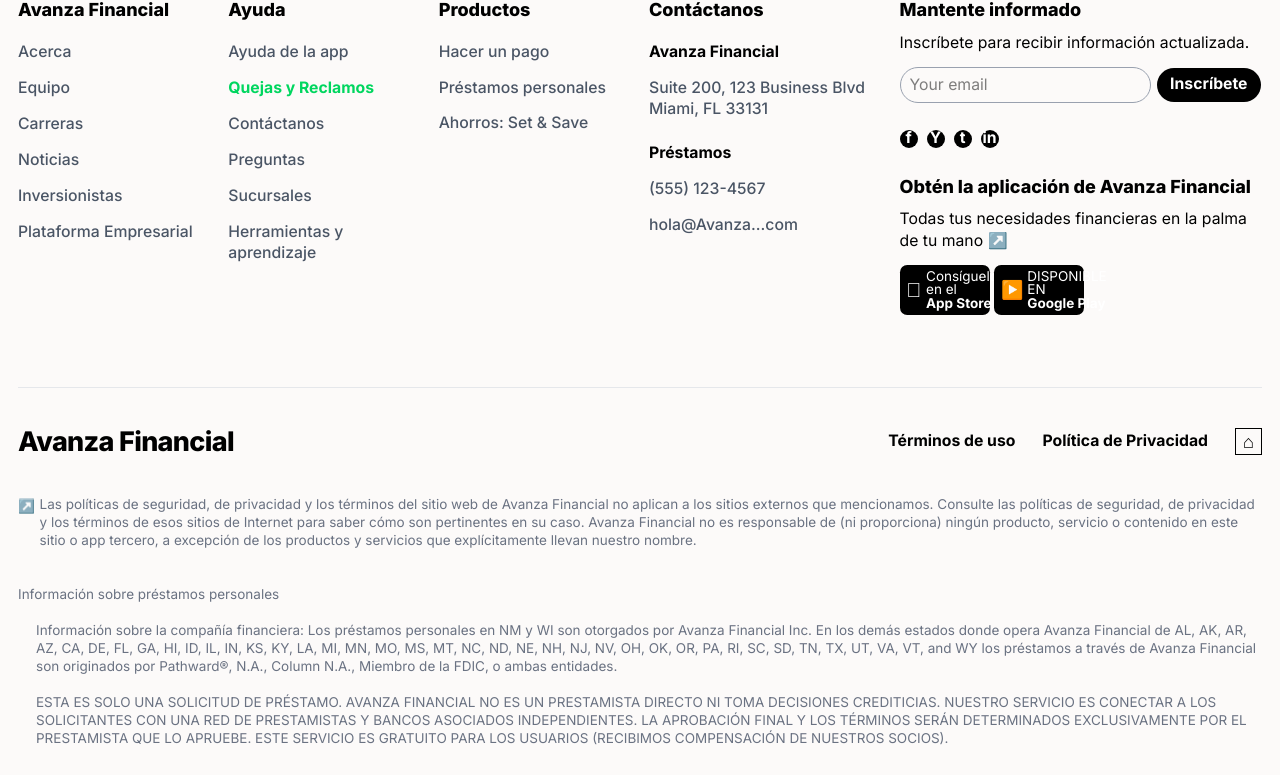
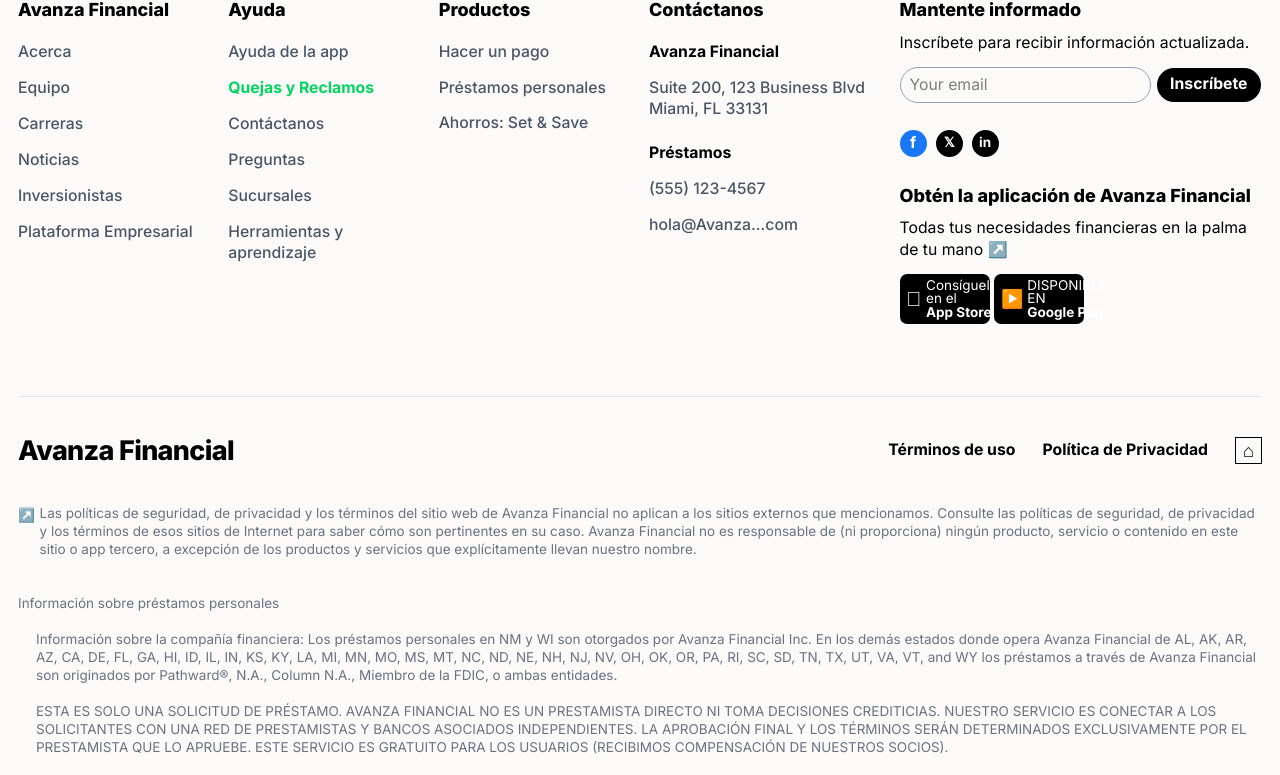
Before and after one commit to tramitesvisasuoficial-glitch/gana-f-cil, a Next.js app: page /terms in a window 1280 px wide. Shown: the part 978-1753 px from the top of the page. Built offline with nearby package versions, Linux system fonts and the light colour scheme.

Commit message:
feat: add real facebook link to footer

```diff
--- a/src/components/layout/Footer.tsx
+++ b/src/components/layout/Footer.tsx
@@ -73,11 +73,12 @@
             </div>
 
             <div className="flex gap-2 mb-6">
-              {/* Fake Social Icons */}
-              <div className="w-4 h-4 bg-black rounded-full flex justify-center items-center text-white text-sm font-bold shrink-0">f</div>
-              <div className="w-4 h-4 bg-black rounded-full flex justify-center items-center text-white text-sm font-bold shrink-0">Y</div>
-              <div className="w-4 h-4 bg-black rounded-full flex justify-center items-center text-white text-sm font-bold shrink-0">t</div>
-              <div className="w-4 h-4 bg-black rounded-full flex justify-center items-center text-white text-sm font-bold shrink-0">in</div>
+              {/* Social Icons */}
+              <a href="https://www.facebook.com/profile.php?id=61579689713237" target="_blank" rel="noopener noreferrer" className="w-6 h-6 bg-[#1877F2] hover:bg-blue-700 rounded-full flex justify-center items-center text-white text-sm font-bold shrink-0 transition-colors">
+                f
+              </a>
+              <div className="w-6 h-6 bg-black rounded-full flex justify-center items-center text-white text-xs font-bold shrink-0">𝕏</div>
+              <div className="w-6 h-6 bg-black rounded-full flex justify-center items-center text-white text-xs font-bold shrink-0">in</div>
             </div>
 
             <h3 className="font-extrabold text-base mb-2 leading-snug">Obtén la aplicación de Avanza Financial</h3>
```
